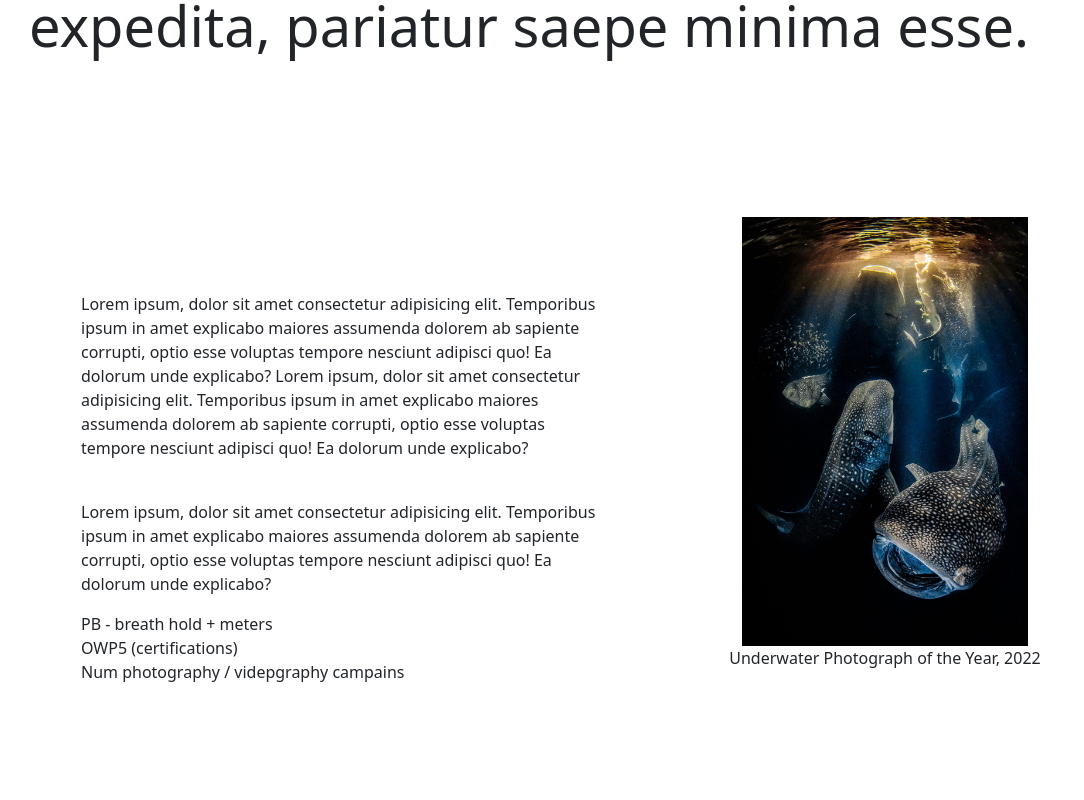
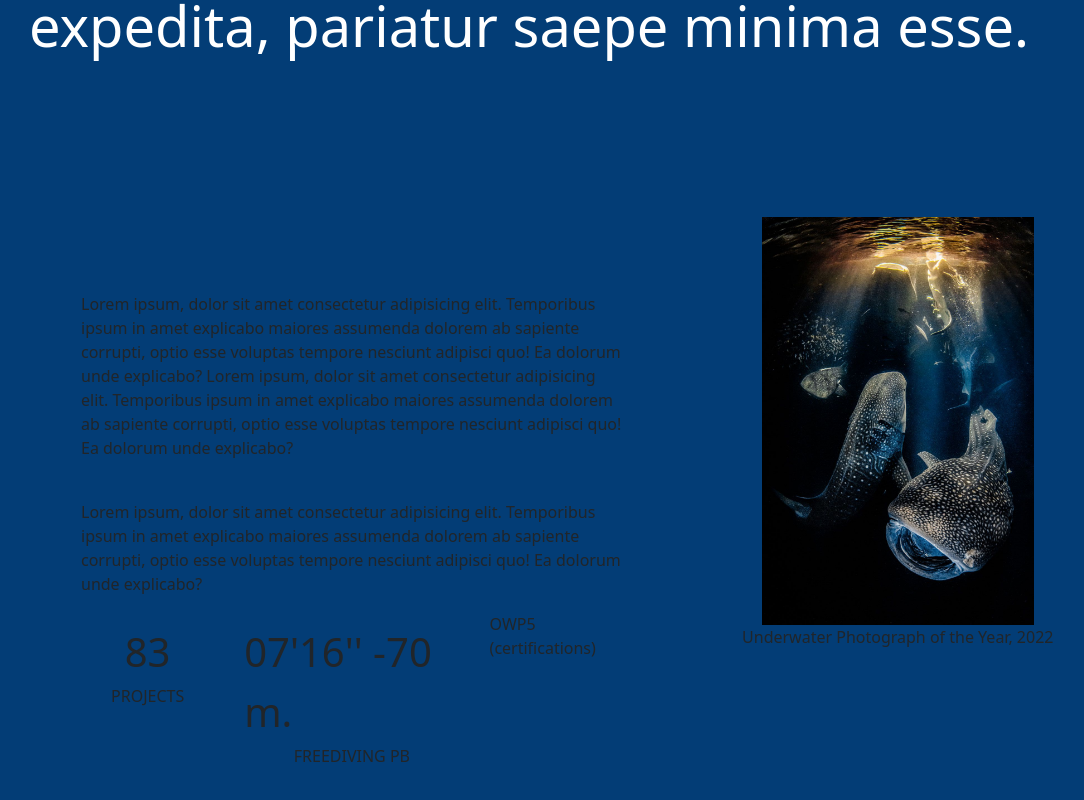
Before and after one commit to clarapardo/freediving_client, a React (Create React App) app: page / in a window 1280 px wide. Shown: the part 1294-2094 px from the top of the page, without its empty margins (53-1137 px from the left). Built offline with nearby package versions, Linux system fonts and the light colour scheme.

Commit message:
counters done - but need to make them work in the correct scroll height

```diff
--- a/src/components/AboutMe-preview/AboutMe-preview.css
+++ b/src/components/AboutMe-preview/AboutMe-preview.css
@@ -7,6 +7,7 @@
     padding-top: 150px;
     padding-bottom: 150px;
     font-size: 3.5rem;
+    color: white;
 }
 
 
@@ -25,3 +26,7 @@
     flex-direction: column;
     align-items: center;
 }
+
+.counters {
+    display: flex
+}
--- a/src/components/AboutMe-preview/AboutMe-preview.jsx
+++ b/src/components/AboutMe-preview/AboutMe-preview.jsx
@@ -1,7 +1,8 @@
 import './AboutMe-preview.css'
 import { Row, Col, Container } from 'react-bootstrap'
 import { useEffect, useState } from 'react'
-
+import NumProjectsCounter from './Counters/NumProjectsCounter'
+import PBCounter from './Counters/PBCounter'
 
 const AboutMePreview = () => {
 
@@ -12,14 +13,29 @@ const AboutMePreview = () => {
 
 
     useEffect(() => {
-        changeHeight()
+        calcScrollDirection()
         changeOpacity()
     })
 
-    const changeHeight = () => {
+    const calcScrollDirection = () => {
         window.onscroll = () => {
             const newScrollHeight = Math.ceil(window.scrollY / 10)
-            newScrollHeight >= currentScrollHeight ? setScrollDirection('down') : setScrollDirection('up')
+            // newScrollHeight > currentScrollHeight && newScrollHeight !== currentScrollHeight
+            //     ?
+            //     setScrollDirection('down')
+            //     :
+            //     setScrollDirection('up')
+
+
+            if (newScrollHeight > currentScrollHeight && newScrollHeight !== currentScrollHeight) {
+                setScrollDirection('down')
+            } else if (newScrollHeight < currentScrollHeight && newScrollHeight !== currentScrollHeight) {
+                setScrollDirection('up')
+            } else if (newScrollHeight === currentScrollHeight) {
+                //
+            }
+
+
             setCurrentScrollHeight(newScrollHeight)
             // console.log('--------', newScrollHeight)
         }
@@ -28,25 +44,25 @@ const AboutMePreview = () => {
 
     const changeOpacity = () => {
 
-        console.log('-----------', scrollDirection)
+        // console.log('-----------', scrollDirection)
         // console.log('xxxx', window.innerHeight)
 
         if (scrollDirection === 'down' && window.scrollY > window.innerHeight / 3) {
 
             let scrollHeight = window.scrollY - window.innerHeight
-            let value = 1 - Math.min(scrollHeight * 80) / 10000
+            let value = 1 - Math.min(scrollHeight * 20) / 10000
             setOpacity(value)
         }
 
-        // if (scrollDirection === 'up' && window.scrollY < window.innerHeight) {
-        //     // console.log('ESTOY EN LA SEGUNDAAAAA')
-        //     let scrollHeight = window.scrollY - window.innerHeight * 2
-        //     let value = 1 - Math.min(scrollHeight * 80) / 10000
+        if (scrollDirection === 'up' && window.scrollY < window.innerHeight * 4 / 3) {
+            // console.log('ESTOY EN LA SEGUNDAAAAA')
+            let scrollHeight = window.scrollY - window.innerHeight * 4 / 3
+            let value = -Math.min(scrollHeight * 70) / 10000
 
-        //     console.log('--------', value)
-        //     setOpacity(value)
+            // console.log('--------', value)
+            setOpacity(value)
 
-        // }
+        }
 
 
         // console.log('OPACITY: ', value)
@@ -68,9 +84,9 @@ const AboutMePreview = () => {
                         <p>Lorem ipsum, dolor sit amet consectetur adipisicing elit. Temporibus ipsum in amet explicabo maiores assumenda dolorem ab sapiente corrupti, optio esse voluptas tempore nesciunt adipisci quo! Ea dolorum unde explicabo?</p>
 
                         <div className="counters">
-                            <article>PB - breath hold + meters</article>
+                            <NumProjectsCounter />
+                            <PBCounter />
                             <article>OWP5 (certifications)</article>
-                            <article>Num photography / videpgraphy campains</article>
                         </div>
 
                     </Col>
--- /dev/null
+++ b/src/components/AboutMe-preview/Counters/Counters.css
@@ -0,0 +1,19 @@
+.Counter-div {
+    /* border: 1px solid red; */
+    display: flex;
+    flex-direction: column;
+    align-items: center;
+    width: max-content;
+
+    padding: 10px 30px
+}
+
+
+.Counter-div p {
+    padding: 0;
+    margin: 0;
+
+    font-size: 2.5rem;
+    font-weight: bolder;
+    padding-bottom: 5px;
+}
--- /dev/null
+++ b/src/components/AboutMe-preview/Counters/NumProjectsCounter.jsx
@@ -0,0 +1,34 @@
+import './Counters.css'
+import { useEffect, useState } from 'react'
+
+
+const NumProjectsCounter = () => {
+
+    const [number, setNumber] = useState(0)
+    let totalNum = 83
+
+    useEffect(() => {
+
+        if (number < totalNum) counter()
+
+    }, [number])
+
+    const counter = () => {
+
+        setTimeout(() => {
+            setNumber(number + 1)
+        }, 30)
+    }
+
+
+
+    return (
+        <div className="Counter-div">
+            <p>{number}</p>
+            <h6>PROJECTS</h6>
+        </div>
+    )
+
+}
+
+export default NumProjectsCounter
--- /dev/null
+++ b/src/components/AboutMe-preview/Counters/PBCounter.jsx
@@ -0,0 +1,62 @@
+import { useEffect, useState } from 'react'
+
+
+const PBCounter = () => {
+
+    // TIME COUNTER
+    const [minutes, setMinutes] = useState(0)
+    const [seconds, setSeconds] = useState(0)
+    const [time, setTime] = useState(0)
+    let totalMinutes = 7
+    let totalSeconds = 17
+    let totalTime = totalMinutes * 60 + totalSeconds
+
+
+    useEffect(() => {
+
+        if (time < totalTime) {
+            timeCounter()
+            timeFormatter()
+        }
+
+    }, [time])
+
+    const timeCounter = () => setTimeout(() => setTime(time + 1), 3)
+
+    const timeFormatter = () => {
+
+        if (time % 60 === 0 && time !== 0) {
+            setMinutes(Math.floor(time / 60))
+        } else {
+            setSeconds(time - minutes * 60)
+        }
+    }
+
+
+
+    // DEPTH COUNTER
+    const [depth, setDepth] = useState(0)
+    let totalDepth = 70
+
+
+    useEffect(() => {
+        if (depth < totalDepth) depthCounter()
+    }, [depth])
+
+    const depthCounter = () => setTimeout(() => setDepth(depth + 1), 35)
+
+
+
+    return (
+        <div className="Counter-div">
+            <p>{minutes < 10 ? `0${minutes}` : minutes}'
+                {seconds < 10 ? `0${seconds}` : seconds}''
+                -
+                {depth} m.
+            </p>
+            <h6>FREEDIVING PB</h6>
+        </div>
+    )
+}
+
+export default PBCounter
--- a/src/components/Navbar/navbar.jsx
+++ b/src/components/Navbar/navbar.jsx
@@ -11,7 +11,7 @@ const BCTNavbar = () => {
 
         if (typeof window !== 'undefined') {
 
-            (window.scrollY < (window.innerHeight - 100)) ? setInvisible(true) : setInvisible(false)
+            (window.scrollY < (window.innerHeight + 500)) ? setInvisible(true) : setInvisible(false)
 
         }
     }
```
Also changed, not shown: 1 other file (tests, documents, lock files or other folders).
